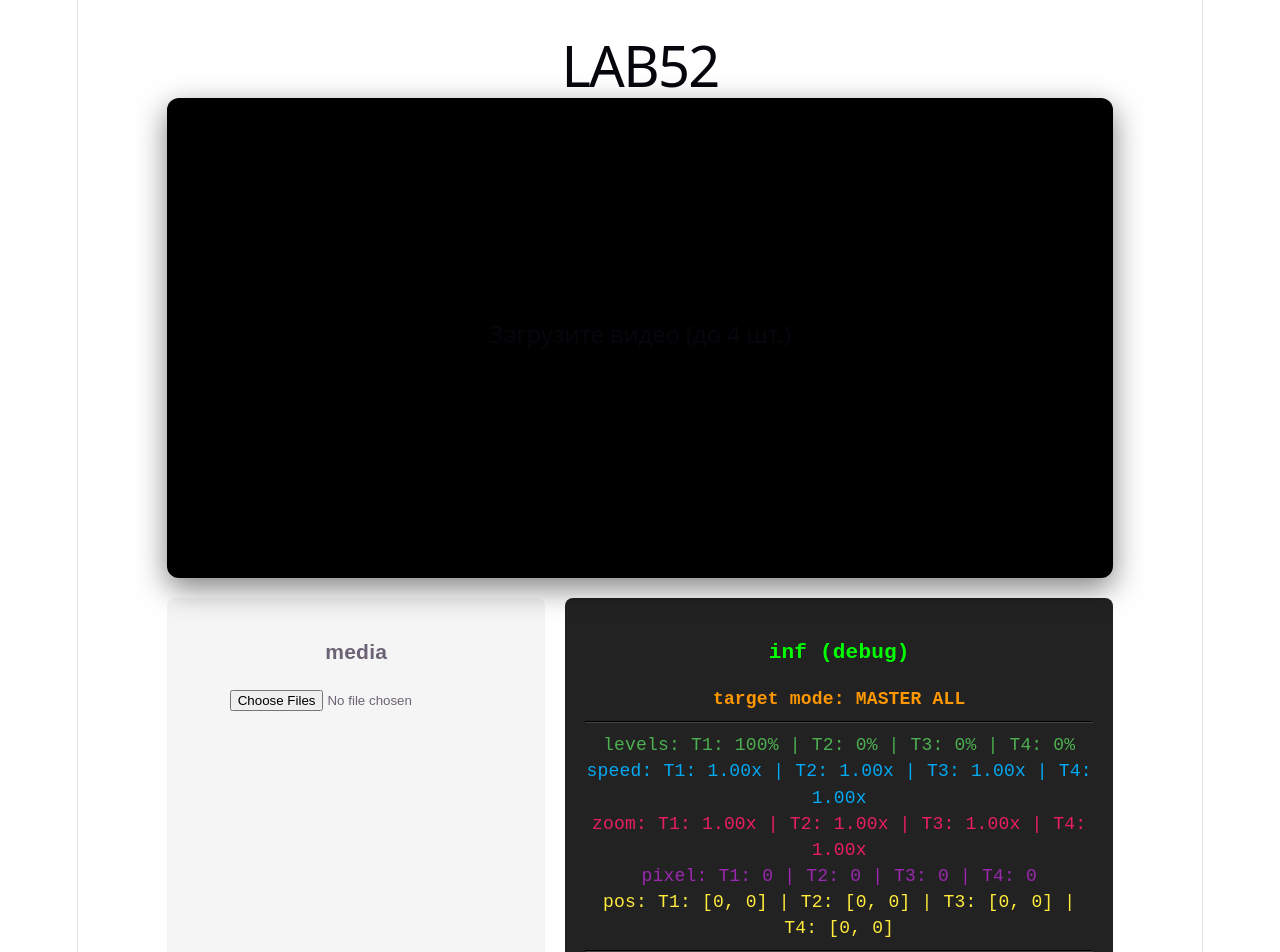
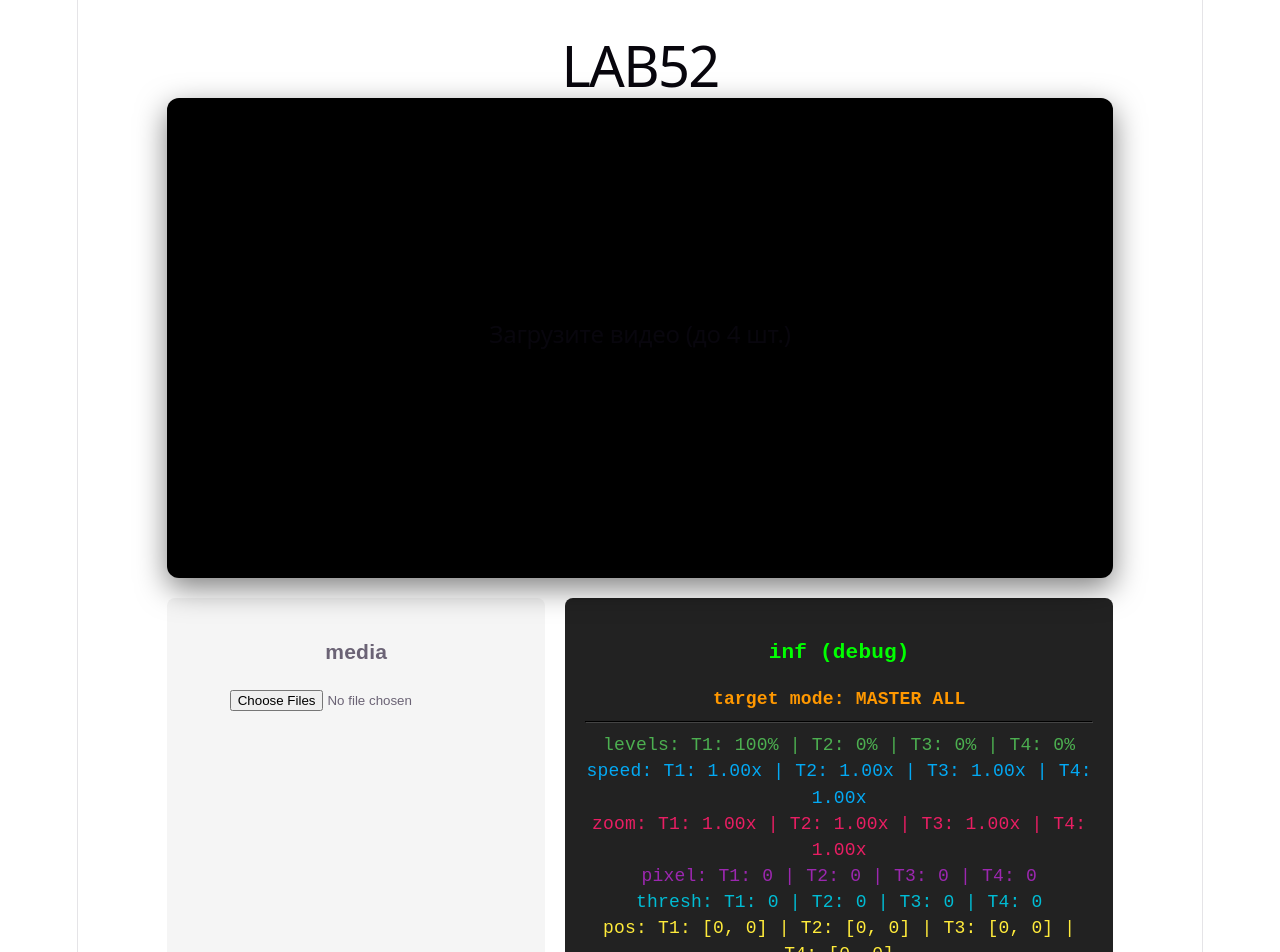
Before and after one commit to bnpetrov/video-stem-player, a React (Vite) app: page / in a window 1280 px wide. Shown: the top 952 px of the page. Built offline with nearby package versions, Linux system fonts and the light colour scheme.

Commit message:
Threshhold implemented

```diff
--- a/src/App.jsx
+++ b/src/App.jsx
@@ -9,7 +9,8 @@ export default function App() {
   const [opacities, setOpacities] = useState([1, 0, 0, 0]);
   const [playbackRates, setPlaybackRates] = useState([1, 1, 1, 1]);
   const [zoomLevels, setZoomLevels] = useState([1, 1, 1, 1]);
-  const [pixelLevels, setPixelLevels] = useState([0, 0, 0, 0]); // 0 = нет эффекта, 100 = полная каша
+  const [pixelLevels, setPixelLevels] = useState([0, 0, 0, 0]);
+  const [thresholdLevels, setThresholdLevels] = useState([0, 0, 0, 0]); // 0 = off, 1-100 = срез
   const [positions, setPositions] = useState([{x:0, y:0}, {x:0, y:0}, {x:0, y:0}, {x:0, y:0}]);
 
   const activeChannelRef = useRef(null);
@@ -78,7 +79,7 @@ export default function App() {
 
     // 71 — ПИКСЕЛИЗАЦИЯ (0 - 100)
     if (knob === 71) {
-      const maxPixel = 100; // Максимальный размер пикселя
+      const maxPixel = 100;
       if (currentChannel !== null) {
         const absolutePixel = (value / 127) * maxPixel;
         setPixelLevels(prev => prev.map((p, idx) => (idx === currentChannel ? absolutePixel : p)));
@@ -100,6 +101,18 @@ export default function App() {
       } else if (deltaValue !== 0) {
         const deltaZoom = deltaValue * (zoomRange / 127);
         setZoomLevels(prev => prev.map(z => Math.max(minZoom, Math.min(maxZoom, z + deltaZoom))));
+      }
+    }
+
+    // 75 — THRESHOLD / СРЕЗ (0 - 100)
+    if (knob === 75) {
+      const maxThresh = 100;
+      if (currentChannel !== null) {
+        const absoluteThresh = (value / 127) * maxThresh;
+        setThresholdLevels(prev => prev.map((t, idx) => (idx === currentChannel ? absoluteThresh : t)));
+      } else if (deltaValue !== 0) {
+        const deltaThresh = deltaValue * (maxThresh / 127);
+        setThresholdLevels(prev => prev.map(t => Math.max(0, Math.min(maxThresh, t + deltaThresh))));
       }
     }
   }, [knobEvent]);
@@ -140,6 +153,7 @@ export default function App() {
         playbackRates={playbackRates}
         zoomLevels={zoomLevels}
         pixelLevels={pixelLevels}
+        thresholdLevels={thresholdLevels}
         positions={positions}
       />
 
@@ -168,6 +182,9 @@ export default function App() {
           <p style={{ color: '#9c27b0' }}>
             pixel: {pixelLevels.map((p, i) => `T${i + 1}: ${Math.round(p)}`).join(' | ')}
           </p>
+          <p style={{ color: '#00bcd4' }}>
+            thresh: {thresholdLevels.map((t, i) => `T${i + 1}: ${Math.round(t)}`).join(' | ')}
+          </p>
           <p style={{ color: '#ffeb3b' }}>
             pos: {positions.map((p, i) => `T${i + 1}: [${Math.round(p.x)}, ${Math.round(p.y)}]`).join(' | ')}
           </p>
--- a/src/VideoMixer.jsx
+++ b/src/VideoMixer.jsx
@@ -1,6 +1,6 @@
 import React, { useRef, useEffect } from 'react';
 
-export default function VideoMixer({ videos, opacities, playbackRates, zoomLevels, pixelLevels, positions }) {
+export default function VideoMixer({ videos, opacities, playbackRates, zoomLevels, pixelLevels, thresholdLevels, positions }) {
   const videoRefs = useRef([]);
   const blendModes = ['normal', 'screen', 'lighten', 'luminosity'];
 
@@ -40,20 +40,49 @@ export default function VideoMixer({ videos, opacities, playbackRates, zoomLevel
       boxShadow: '0 10px 30px rgba(0,0,0,0.5)'
     }}>
 
-      {/* Скрытый SVG блок для генерации фильтра пикселизации */}
+      {/* Скрытый SVG блок для генерации фильтров пикселизации и трешхолда */}
       <svg width="0" height="0" style={{ position: 'absolute' }}>
         <defs>
           {videos.map((_, index) => {
             const pixelSize = pixelLevels && pixelLevels[index] ? Math.max(0.01, pixelLevels[index]) : 0.01;
-            // Генерируем уникальный фильтр для каждого видео
+
+            const thresh = thresholdLevels && thresholdLevels[index] ? thresholdLevels[index] : 0;
+            const cutoff = thresh / 100; // 0.0 = белый экран, 1.0 = черный экран
+
+            // ИНТЕНСИВНОСТЬ: Плавный фейд эффекта (от 0 до 1) на первых 20 делениях крутилки.
+            // Именно это убирает резкий скачок и делает переход мягким!
+            const intensity = Math.min(1, thresh / 20);
+
             return (
-              <filter id={`pixelate-${index}`} key={index}>
+              <React.Fragment key={index}>
+                <filter id={`pixelate-${index}`}>
                   <feFlood x="4" y="4" height="2" width="2"/>
                   <feComposite width={pixelSize} height={pixelSize}/>
                   <feTile result="a"/>
                   <feComposite in="SourceGraphic" in2="a" operator="in"/>
                   <feMorphology operator="dilate" radius={Math.max(0, pixelSize / 2)}/>
                 </filter>
+
+                <filter id={`threshold-${index}`}>
+                  {/* 1. Обесцвечиваем картинку в чистый ЧБ */}
+                  <feColorMatrix in="SourceGraphic" type="matrix" result="gray" values="
+                    0.2126 0.7152 0.0722 0 0
+                    0.2126 0.7152 0.0722 0 0
+                    0.2126 0.7152 0.0722 0 0
+                    0 0 0 1 0" />
+
+                  {/* 2. Жесткий математический срез (step function) */}
+                  <feComponentTransfer in="gray" result="hardThresh">
+                    <feFuncR type="linear" slope="255" intercept={-255 * cutoff}/>
+                    <feFuncG type="linear" slope="255" intercept={-255 * cutoff}/>
+                    <feFuncB type="linear" slope="255" intercept={-255 * cutoff}/>
+                  </feComponentTransfer>
+
+                  {/* 3. Магический Кроссфейд: смешиваем Оригинал и Жесткий Срез в зависимости от интенсивности */}
+                  <feComposite in="hardThresh" in2="SourceGraphic" operator="arithmetic"
+                               k1="0" k2={intensity} k3={1 - intensity} k4="0" />
+                </filter>
+              </React.Fragment>
             );
           })}
         </defs>
@@ -65,9 +94,16 @@ export default function VideoMixer({ videos, opacities, playbackRates, zoomLevel
         const currentZoom = zoomLevels[index] !== undefined ? zoomLevels[index] : 1;
         const currentPos = positions[index] !== undefined ? positions[index] : {x:0, y:0};
 
-        // Если уровень пикселизации больше 1, применяем SVG фильтр
         const isPixelated = pixelLevels && pixelLevels[index] > 1;
-        const filterStyle = isPixelated ? `url(#pixelate-${index})` : 'none';
+        // Трешхолд теперь активируется сразу, но плавно набирает силу
+        const isThresholded = thresholdLevels && thresholdLevels[index] > 0.1;
+
+        // Фильтры стакаются друг за другом
+        const activeFilters = [];
+        if (isPixelated) activeFilters.push(`url(#pixelate-${index})`);
+        if (isThresholded) activeFilters.push(`url(#threshold-${index})`);
+
+        const filterStyle = activeFilters.length > 0 ? activeFilters.join(' ') : 'none';
 
         return (
           <video
@@ -83,8 +119,8 @@ export default function VideoMixer({ videos, opacities, playbackRates, zoomLevel
               mixBlendMode: currentBlendMode,
               translate: `${currentPos.x}% ${currentPos.y}%`,
               scale: currentZoom,
-              filter: filterStyle, // ПРИМЕНЯЕМ ПИКСЕЛИЗАЦИЮ
-              imageRendering: isPixelated ? 'pixelated' : 'auto', // Убирает сглаживание
+              filter: filterStyle,
+              imageRendering: isPixelated ? 'pixelated' : 'auto',
               transition: 'opacity 0.1s ease-out, scale 0.1s linear',
               pointerEvents: 'none'
             }}
```
Lines whose indentation alone changed are shown as unchanged.
